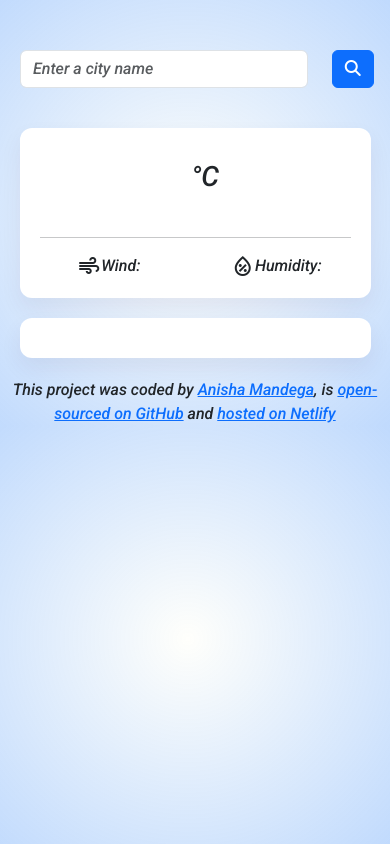
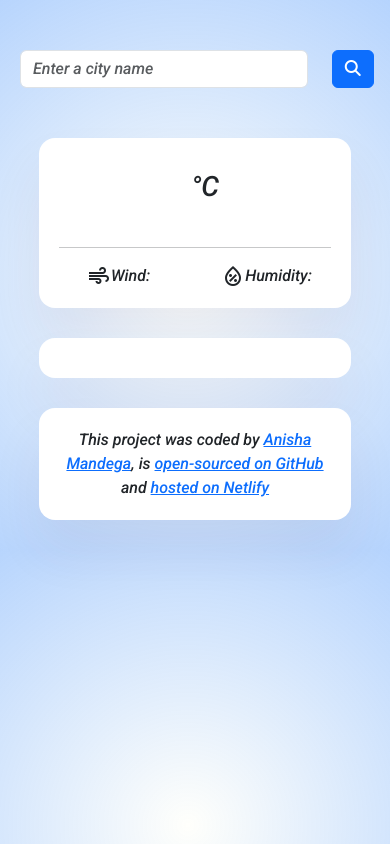
Before and after one commit to anishamandega/RainOrShine, a plain HTML site: page index.html in a window 390 px wide. Drawn offline with nearby package versions, Linux system fonts and the light colour scheme; no server answers.

Commit message:
Removed some css

```diff
--- a/index.html
+++ b/index.html
@@ -89,7 +89,7 @@
 
       <div class="container text-center" id="weather-app-forecast"></div>
     </div>
-    <div class="my-info">
+    <div class="container text-center" id="developer-info">
       This project was coded by
       <a href="https://github.com/anishamandega/" target="_blank">
         Anisha Mandega</a
--- a/src/style.css
+++ b/src/style.css
@@ -30,14 +30,6 @@ body {
     border-radius: 20px;
 }
 
-
-.weather-app {
-    background-color: transparent;
-
-}
-
-
-
 #weather-app-contents {
     background-color: white;
     max-width: 600px;
@@ -59,28 +51,31 @@ body {
 
 }
 
-
-@media (max-width: 600px) {
-
-    #weather-app-contents,
-    #weather-app-forecast {
-        max-width: 90%;
-        margin: 20px auto;
-        box-shadow: 0 10px 20px rgba(65, 50, 100, 0.08);
-        border-radius: 12px;
-        padding: 20px;
-        width: 90%;
-    }
+#developer-info {
+    background-color: white;
+    max-width: 600px;
+    margin: 30px auto;
+    box-shadow: 0 30px 50px rgba(65, 50, 100, 0.08);
+    border-radius: 16px;
+    padding: 20px;
+    width: 80%;
 }
 
+#weather-daily-icon {
+    width: 60px;
+    height: auto;
+}
 
-.material-symbols-outlined {
-    font-variation-settings:
-        'FILL' 0,
-        'wght' 400,
-        'GRAD' 0,
-        'opsz' 24
+#weather-daily {
+    font-size: 20px;
+    margin-bottom: 24px;
+
 }
+
+#weather-feels {
+    color: #226EFD;
+}
+
 
 #humidity {
     display: flex;
@@ -128,6 +123,14 @@ body {
 
 }
 
+.material-symbols-outlined {
+    font-variation-settings:
+        'FILL' 0,
+        'wght' 400,
+        'GRAD' 0,
+        'opsz' 24
+}
+
 .weather-icon {
     width: 50px;
     height: auto;
@@ -145,21 +148,7 @@ body {
     font-size: 28px;
 }
 
-#weather-daily-icon {
-    width: 60px;
-    height: auto;
-}
-
-#weather-daily {
-    font-size: 20px;
-    margin-bottom: 24px;
+.weather-app {
+    background-color: transparent;
 
 }
-
-#weather-feels {
-    color: #226EFD;
-}
-
-.my-info {
-    text-align: center;
-}
```
